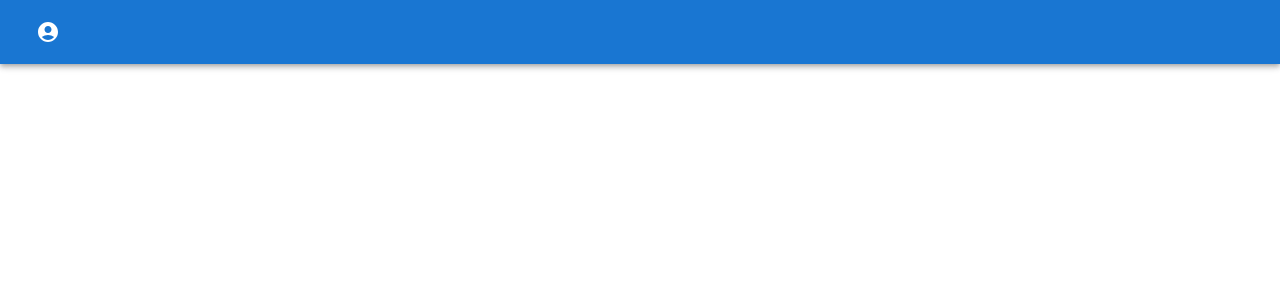
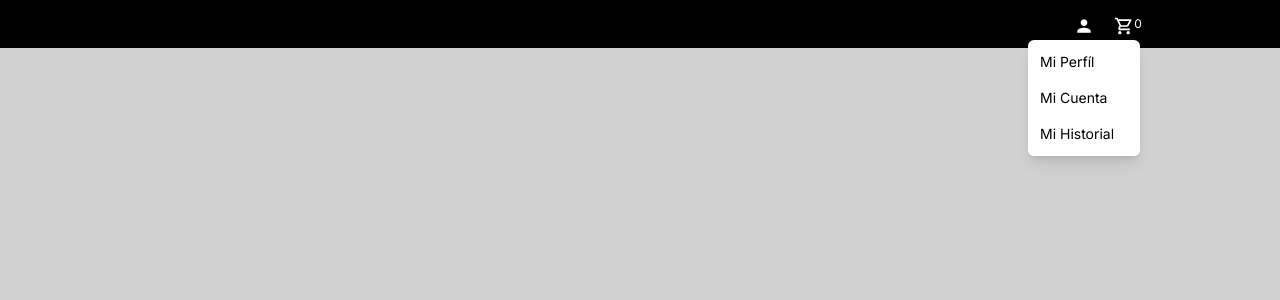
Before and after one commit to sebasdex/ropavejero-next, a Next.js app: page / in a window 1280 px wide. Shown: the top 300 px of the page. Built offline with nearby package versions, Linux system fonts and the light colour scheme.

Commit message:
add Menubar

```diff
--- a/src/app/globals.css
+++ b/src/app/globals.css
@@ -1,3 +1,7 @@
 @tailwind base;
 @tailwind components;
 @tailwind utilities;
+
+body {
+  background-color: rgb(210, 209, 209);
+}
--- a/src/app/layout.tsx
+++ b/src/app/layout.tsx
@@ -5,8 +5,8 @@ import "./globals.css";
 const inter = Inter({ subsets: ["latin"] });
 
 export const metadata: Metadata = {
-  title: "Create Next App",
-  description: "Generated by create next app",
+  title: "Ropavejero",
+  description: "Tienda de ropa en linea",
 };
 
 export default function RootLayout({
--- a/src/components/Menubar.tsx
+++ b/src/components/Menubar.tsx
@@ -1,71 +1,28 @@
-import * as React from "react";
-import AppBar from "@mui/material/AppBar";
-import Box from "@mui/material/Box";
-import Toolbar from "@mui/material/Toolbar";
-import Typography from "@mui/material/Typography";
-import IconButton from "@mui/material/IconButton";
-import MenuIcon from "@mui/icons-material/Menu";
-import AccountCircle from "@mui/icons-material/AccountCircle";
-import Switch from "@mui/material/Switch";
-import FormControlLabel from "@mui/material/FormControlLabel";
-import FormGroup from "@mui/material/FormGroup";
-import MenuItem from "@mui/material/MenuItem";
-import Menu from "@mui/material/Menu";
+import PersonIcon from "@mui/icons-material/Person";
+import ShoppingCartOutlinedIcon from "@mui/icons-material/ShoppingCartOutlined";
+import SubMenuBar from "./SubMenuBar";
 
-export default function Menubar() {
-  const [auth, setAuth] = React.useState(true);
-  const [anchorEl, setAnchorEl] = React.useState<null | HTMLElement>(null);
-
-  const handleChange = (event: React.ChangeEvent<HTMLInputElement>) => {
-    setAuth(event.target.checked);
-  };
-
-  const handleMenu = (event: React.MouseEvent<HTMLElement>) => {
-    setAnchorEl(event.currentTarget);
-  };
-
-  const handleClose = () => {
-    setAnchorEl(null);
-  };
-
+function Menubar() {
   return (
-    <Box sx={{ flexGrow: 1 }}>
-      <AppBar position="static">
-        <Toolbar>
-          {auth && (
-            <div>
-              <IconButton
-                size="large"
-                aria-label="account of current user"
-                aria-controls="menu-appbar"
-                aria-haspopup="true"
-                onClick={handleMenu}
-                color="inherit"
-              >
-                <AccountCircle />
-              </IconButton>
-              <Menu
-                id="menu-appbar"
-                anchorEl={anchorEl}
-                anchorOrigin={{
-                  vertical: "top",
-                  horizontal: "right",
-                }}
-                keepMounted
-                transformOrigin={{
-                  vertical: "top",
-                  horizontal: "right",
-                }}
-                open={Boolean(anchorEl)}
-                onClose={handleClose}
-              >
-                <MenuItem onClick={handleClose}>Profile</MenuItem>
-                <MenuItem onClick={handleClose}>My account</MenuItem>
-              </Menu>
-            </div>
-          )}
-        </Toolbar>
-      </AppBar>
-    </Box>
+    <>
+      <nav className="bg-black text-white">
+        <ul className="flex gap-3 p-2 items-center justify-end mx-auto min-w-32 max-w-screen-lg">
+          <li className="hover:bg-gray-900 rounded-full w-8 h-8 flex items-center justify-center relative">
+            <button>
+              <PersonIcon fontSize="small" />
+            </button>
+            <SubMenuBar />
+          </li>
+          <li className="hover:bg-gray-900 rounded-full w-8 h-8 flex items-center justify-center">
+            <button>
+              <ShoppingCartOutlinedIcon fontSize="small" />
+            </button>
+            <span className="text-xs">{0}</span>
+          </li>
+        </ul>
+      </nav>
+    </>
   );
 }
+
+export default Menubar;
--- /dev/null
+++ b/src/components/SubMenuBar.tsx
@@ -0,0 +1,21 @@
+import React from "react";
+
+function SubMenuBar() {
+  return (
+    <div className="bg-white text-black absolute top-8 w-28 rounded-md shadow-lg text-sm">
+      <ul className="flex flex-col gap-2 p-2 items-center justify-end">
+        <li className="hover:bg-slate-200 w-full rounded-sm p-1">
+          <button>Mi Perfíl</button>
+        </li>
+        <li className="hover:bg-slate-200 w-full rounded-sm p-1">
+          <button>Mi Cuenta</button>
+        </li>
+        <li className="hover:bg-slate-200 w-full rounded-sm p-1">
+          <button>Mi Historial</button>
+        </li>
+      </ul>
+    </div>
+  );
+}
+
+export default SubMenuBar;
```
